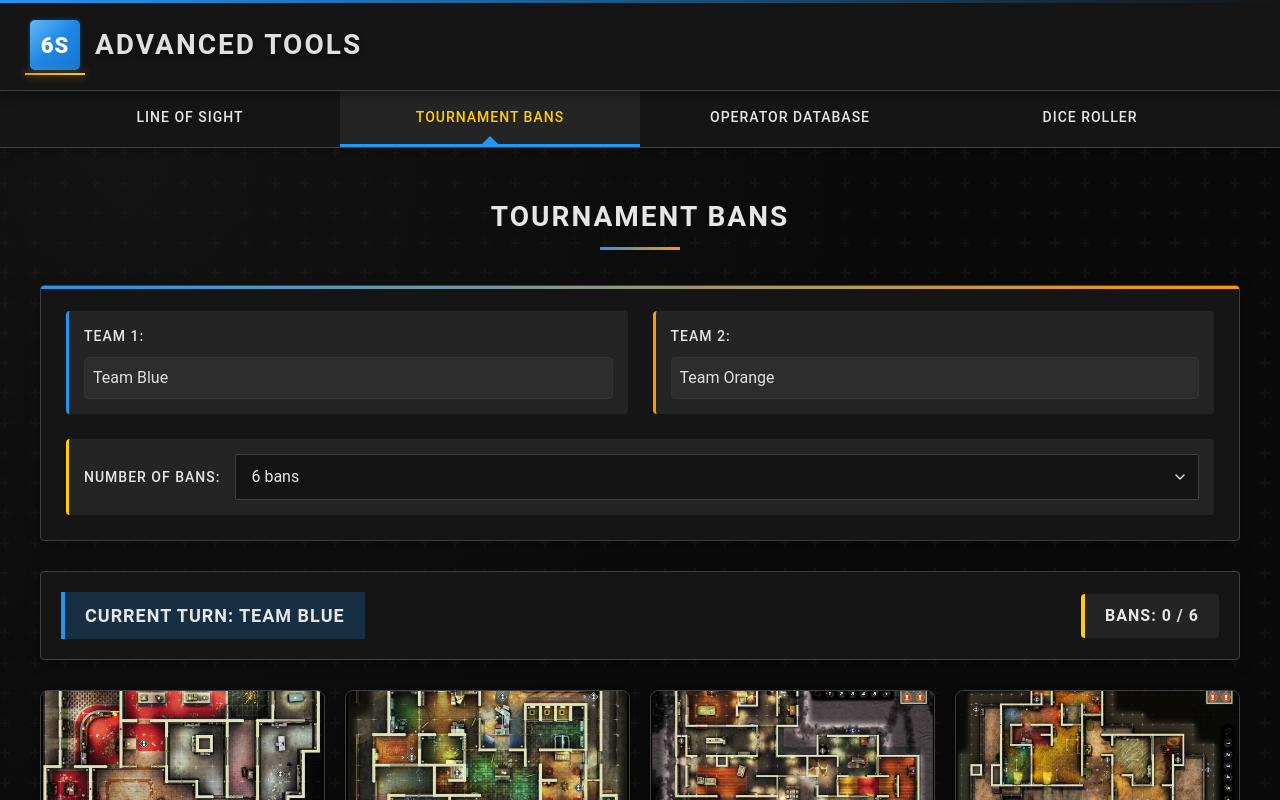
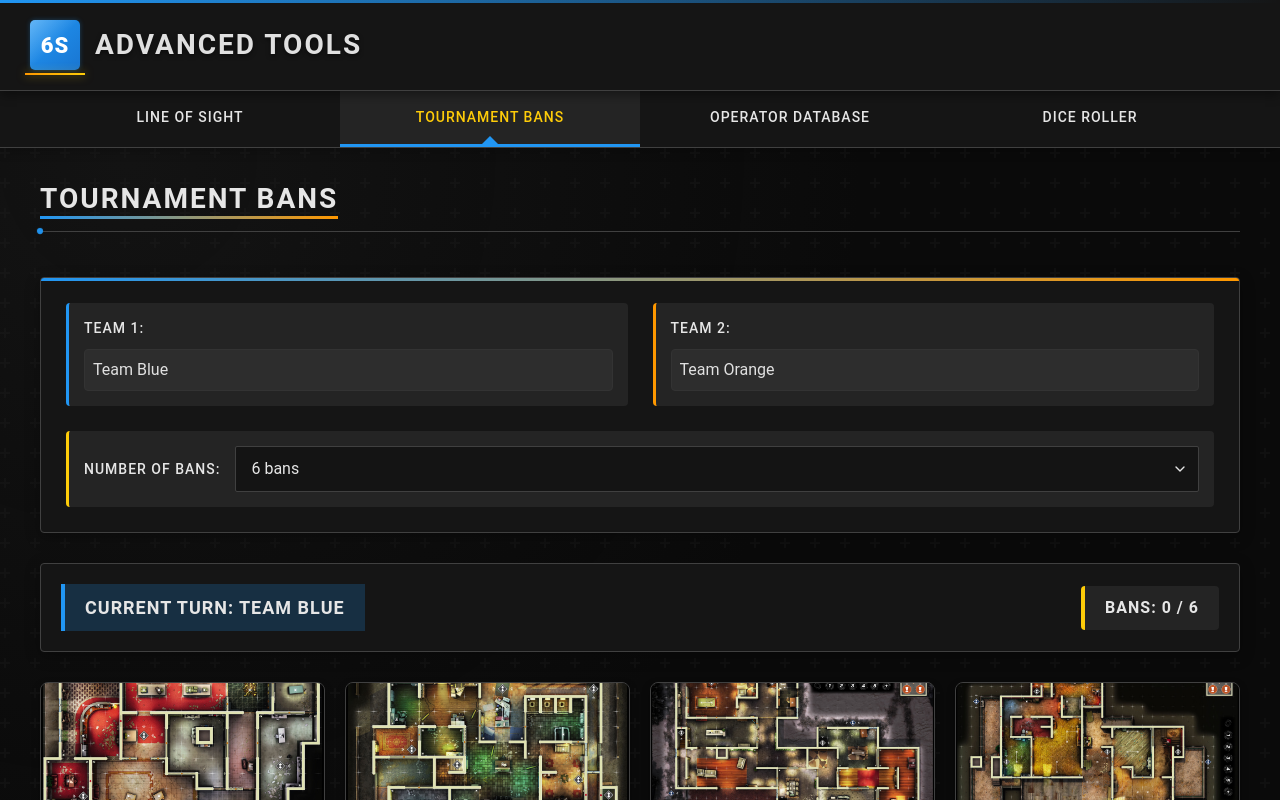
Before and after one commit to jorge-castellon-jr/six-siege, a React (Vite) app: page /hidden/tournament-bans in a window 1280 px wide. Shown: the top 800 px of the page. Built offline with nearby package versions, Linux system fonts and the light colour scheme.

Commit message:
Updates all headers to use tactical headers

```diff
--- a/src/components/hidden/DiceRoller.tsx
+++ b/src/components/hidden/DiceRoller.tsx
@@ -1,6 +1,7 @@
 // src/components/hidden/DiceRoller.tsx
 import React, { useState } from "react";
 import "./DiceRoller.css";
+import TacticalHeader from "./TacticalHeader";
 
 interface DiceResult {
   id: number;
@@ -135,7 +136,7 @@ const DiceRoller: React.FC = () => {
 
   return (
     <div className="dice-roller">
-      <h2>Dice Roller</h2>
+      <TacticalHeader title="Dice Roller" />
 
       <div className="dice-controls">
         <div className="dice-buttons">
--- a/src/components/hidden/OperatorDatabase.tsx
+++ b/src/components/hidden/OperatorDatabase.tsx
@@ -1,6 +1,7 @@
 // src/components/hidden/OperatorDatabase.tsx
 import React, { useState } from "react";
 import "./OperatorDatabase.css";
+import TacticalHeader from "./TacticalHeader";
 
 interface Operator {
   id: string;
@@ -121,7 +122,7 @@ const OperatorDatabase: React.FC = () => {
 
   return (
     <div className="operator-database">
-      <h2>Operator Database</h2>
+      <TacticalHeader title="Operator Database" />
 
       <div className="operator-filters">
         <div className="search-box">
--- a/src/components/hidden/TacticalHeader.css
+++ b/src/components/hidden/TacticalHeader.css
@@ -3,7 +3,7 @@
 .tactical-header {
   display: flex;
   flex-direction: column;
-  margin-bottom: 35px;
+  margin-bottom: 45px;
 }
 
 .tactical-header-title-wrapper {
--- a/src/components/hidden/TacticalHeader.tsx
+++ b/src/components/hidden/TacticalHeader.tsx
@@ -14,7 +14,7 @@ interface TacticalHeaderProps {
  */
 const TacticalHeader: React.FC<TacticalHeaderProps> = ({ title }) => {
   // Use typing animation if animate is true
-  const animatedTitle = useTypewriter(title, 30);
+  const animatedTitle = useTypewriter(title);
 
   return (
     <div className={`tactical-header`}>
--- a/src/components/hidden/TournamentBans.tsx
+++ b/src/components/hidden/TournamentBans.tsx
@@ -1,6 +1,7 @@
 // src/components/hidden/TournamentBans.tsx
 import React, { useState } from "react";
 import "./TournamentBans.css";
+import TacticalHeader from "./TacticalHeader";
 
 interface Map {
   id: string;
@@ -85,7 +86,7 @@ const TournamentBans: React.FC = () => {
 
   return (
     <div className="tournament-bans">
-      <h2>Tournament Bans</h2>
+      <TacticalHeader title="Tournament Bans" />
 
       <div className="ban-settings">
         <div className="team-names">
--- a/src/hooks/useTacticalEffects.tsx
+++ b/src/hooks/useTacticalEffects.tsx
@@ -10,8 +10,8 @@ import { useState, useEffect, useRef } from "react";
  */
 export const useTypewriter = (
   text: string,
-  speed: number = 30,
-  delay: number = 500,
+  speed: number = 50,
+  delay: number = 200,
 ) => {
   const [displayText, setDisplayText] = useState("");
   const index = useRef(0);
```
